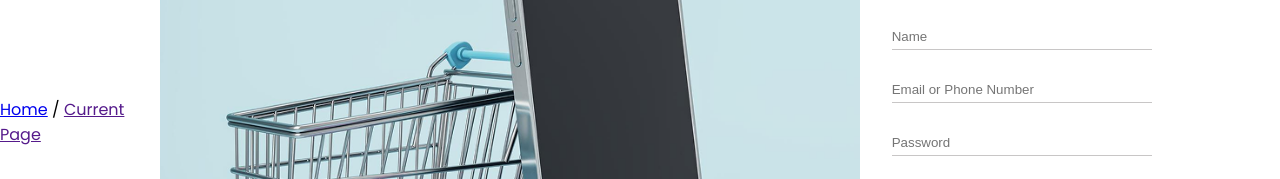
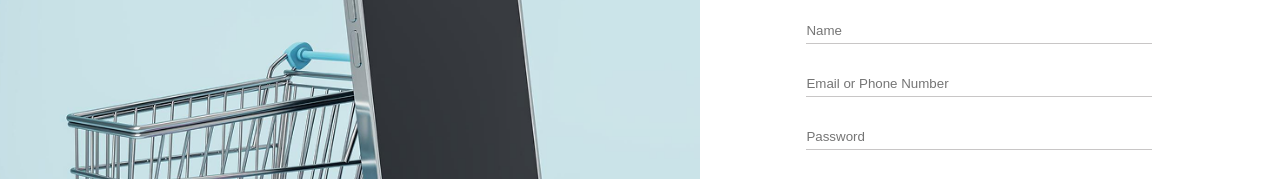
Before and after one commit to Ayodann/Exclusive, a plain HTML site: page sign in/index.html in a window 1280 px wide. Shown: the part 309-488 px from the top of the page. Drawn offline with Linux system fonts and the light colour scheme.

Commit message:
initial commit

```diff
--- a/sign in/index.html
+++ b/sign in/index.html
@@ -63,6 +63,8 @@
               <button class="searchBtn">
                 <img src="search.png" alt="search" />
               </button>
+            </div>
+          </div>
         </div>
       </div>
       <hr />
@@ -71,10 +73,7 @@
     <!-- body -->
     <main class="container-main">
       <!-- Example for breadcrumbs -->
-      <p id="shortlink">
-        <a href="../index.html">Home</a> /
-        <a href="" id="onactive">Current Page</a>
-      </p>
+
       <section class="image">
         <img src="dl.beatsnoop 1.png" alt="image" />
       </section>
```
